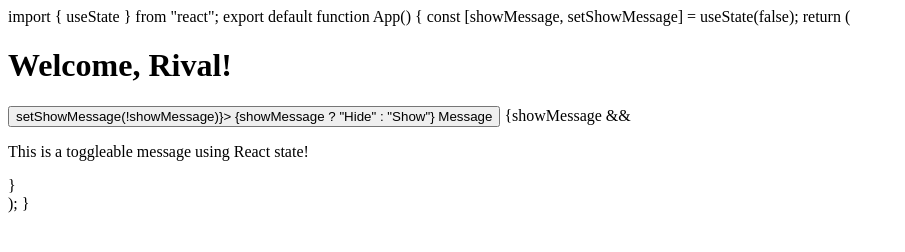
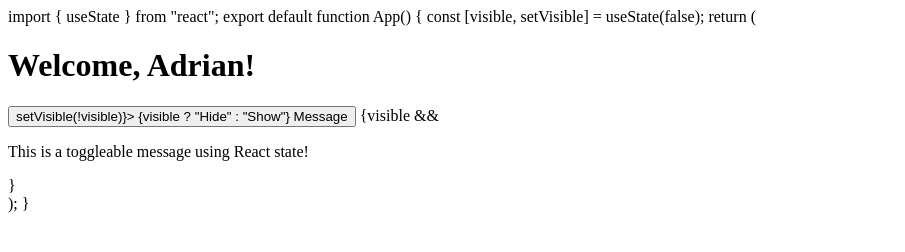
Before and after one commit to Ad-Rian815/lab5-frameworks, a plain HTML site: page react-demo/index.html in a window 1280 px wide. Shown: the whole page, without its empty margins (0-905 px from the left). Drawn offline with Linux system fonts and the light colour scheme.

Commit message:
files added

```diff
--- a/react-demo/index.html
+++ b/react-demo/index.html
@@ -1,16 +1,17 @@
-<!-- react-demo APP.js-->
 import { useState } from "react";
 
 export default function App() {
-  const [showMessage, setShowMessage] = useState(false);
+  const [visible, setVisible] = useState(false);
 
   return (
     <div style={{ padding: "2rem", fontFamily: "Arial" }}>
-      <h1>Welcome, <span style={{ color: "blue" }}>Rival</span>!</h1>
-      <button onClick={() => setShowMessage(!showMessage)}>
-        {showMessage ? "Hide" : "Show"} Message
+      <h1>
+        Welcome, <span style={{ color: "blue" }}>Adrian</span>!
+      </h1>
+      <button onClick={() => setVisible(!visible)}>
+        {visible ? "Hide" : "Show"} Message
       </button>
-      {showMessage && <p>This is a toggleable message using React state!</p>}
+      {visible && <p>This is a toggleable message using React state!</p>}
     </div>
   );
 }
```
Also changed, not shown: tailwind-demo/index.html (+2 -2 lines), tailwind-demo/Graphics.jpeg (added), 1 other file.
